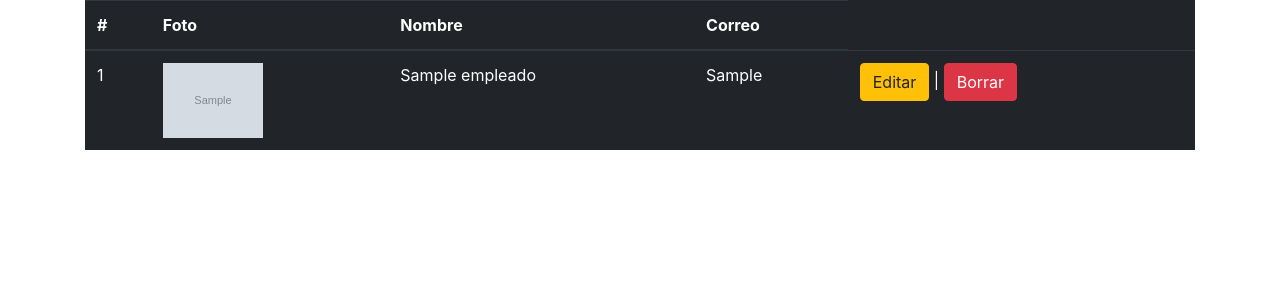
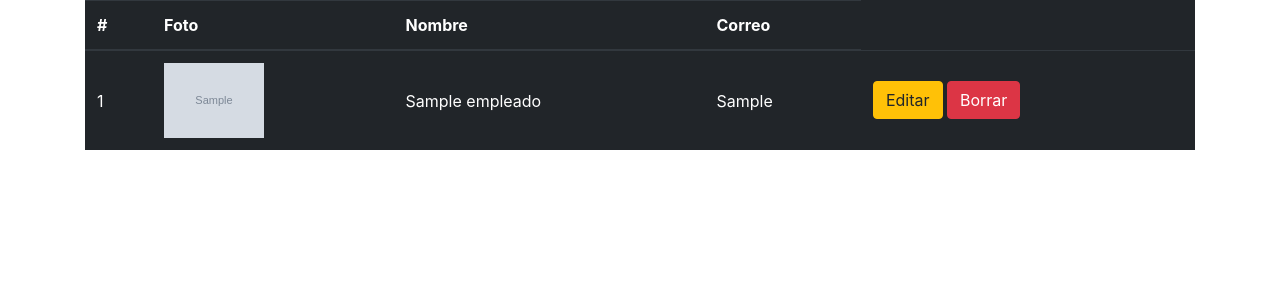
Before and after one commit to ivandmz/CRUD_flask_empleados_simple, a Flask app: page / in a window 1280 px wide. Shown: the part 56-356 px from the top of the page. Run offline with Flask 2, Linux system fonts and the light colour scheme; tables that the repository leaves empty or names only in its code hold one stand-in row (values such as "Sample post"); grey boxes marked "Sample" are stand-in pictures.

Commit message:
agrego css y js

```diff
--- /dev/null
+++ b/src/static/styles.css
@@ -0,0 +1,3 @@
+td {
+    vertical-align: middle !important;
+}
--- a/src/templates/empleados/index.html
+++ b/src/templates/empleados/index.html
@@ -19,7 +19,6 @@
             <td>{{empleado.correo}}</td>
             <td>
                 <a class="btn btn-warning" href="/empleado/modificar/{{empleado.id}}">Editar</a>
-                |
                 <a class="btn btn-danger" href="/empleado/delete/{{empleado.id}}">Borrar</a>
             </td>
         </tr>
--- a/src/templates/header.html
+++ b/src/templates/header.html
@@ -5,6 +5,8 @@
     <meta http-equiv="X-UA-Compatible" content="IE=edge">
     <meta name="viewport" content="width=device-width, initial-scale=1.0">
     <link rel="stylesheet" href="https://cdn.jsdelivr.net/npm/bootstrap@4.0.0/dist/css/bootstrap.min.css">
+    <link rel="stylesheet" href="{{url_for('static',filename='styles.css')}}">
+    <script src="{{url_for('static', filename='index.js')}}"></script>
     <title>Sistema Empleados</title>
 </head>
 <body>
```
Also changed, not shown: src/app.py (+0 -47 lines), src/static/index.js (added).
